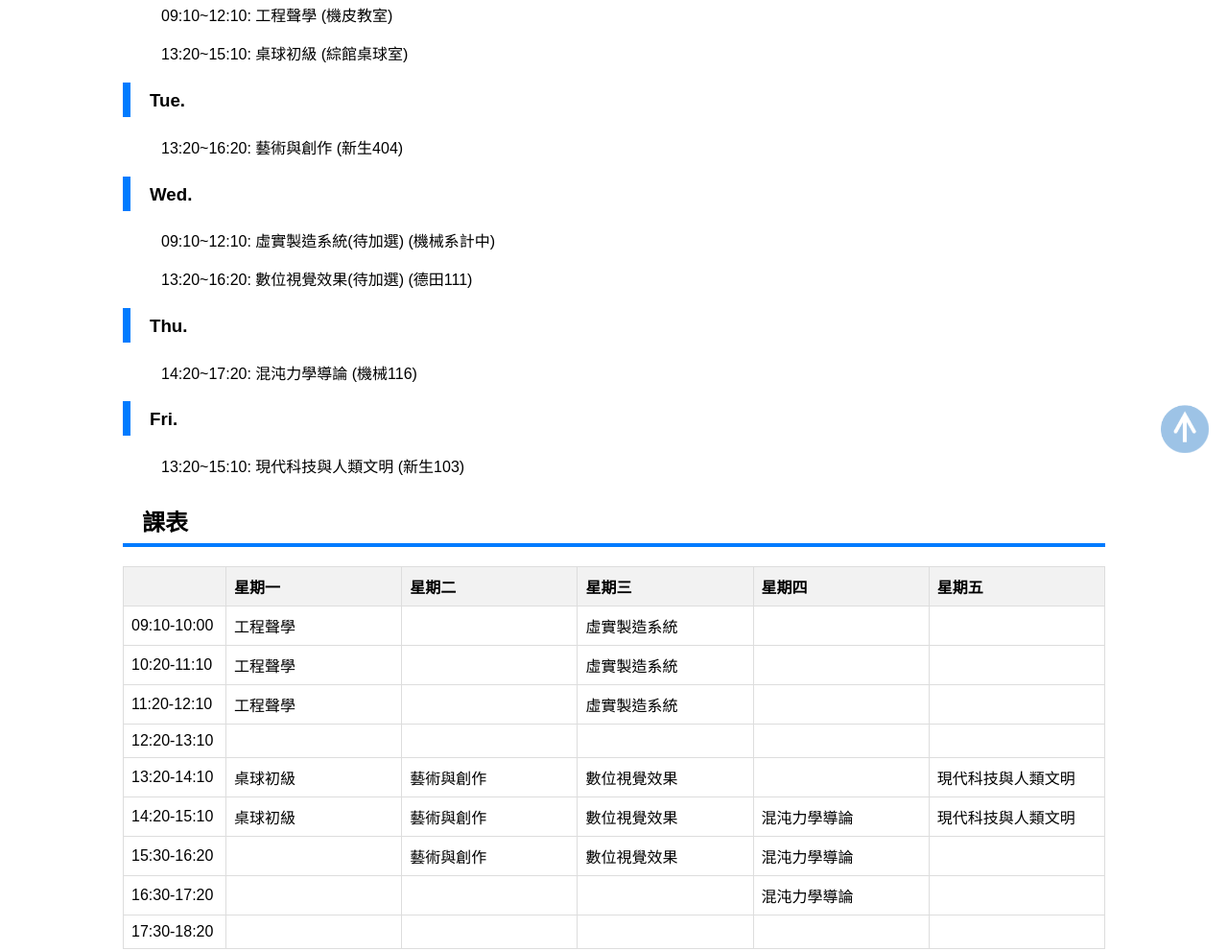
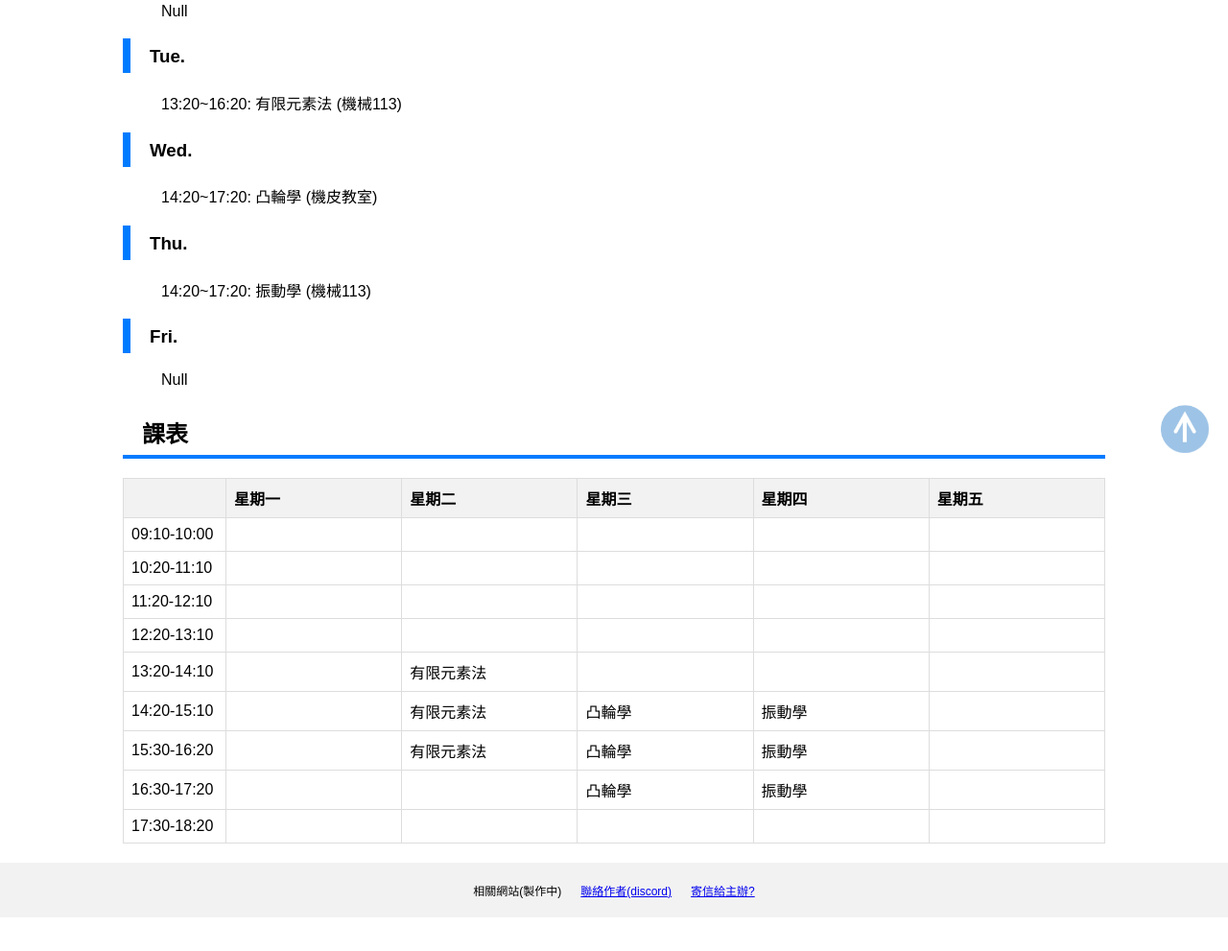
Before and after one commit to russellcbs/schedule_page, a plain HTML site: page index.html in a window 1280 px wide. Shown: the part 308-1299 px from the top of the page at 96% size. After the commit the page ends 1264 px from the top, so only its background shows below. Drawn offline with Linux system fonts and the light colour scheme.

Commit message:
Update to 114 Fall version

```diff
--- a/index.html
+++ b/index.html
@@ -3,12 +3,12 @@
 <head>
     <meta charset="UTF-8">
     <meta name="viewport" content="width=device-width, initial-scale=1.0">
-    <title>114 Spring</title>
+    <title>114 Fall</title>
     <link rel="stylesheet" href="css/styles.css">
 </head>
 <body>
     <header>
-        <h1> 114 Spring - schedule </h1>
+        <h1> 114 Fall - schedule </h1>
     </header>
     <nav class="navigation-bar">
         <button onclick="window.location.href='index.html'">教室</button>
@@ -18,17 +18,15 @@
         <section id="classroom">
             <h2>教室與時間簡表</h2>
                 <h3>Mon.</h3>
-                    <ul>09:10~12:10: 工程聲學 (機皮教室)</ul>
-                    <ul>13:20~15:10: 桌球初級 (綜館桌球室)</ul>
+                    <ul>Null</ul>
                 <h3>Tue.</h3>
-                    <ul>13:20~16:20: 藝術與創作 (新生404)</ul>
+                    <ul>13:20~16:20: 有限元素法 (機械113)</ul>
                 <h3>Wed.</h3>
-                    <ul>09:10~12:10: 虛實製造系統(待加選) (機械系計中)</ul>
-                    <ul>13:20~16:20: 數位視覺效果(待加選) (德田111)</ul>
+                    <ul>14:20~17:20: 凸輪學 (機皮教室)</ul>
                 <h3>Thu.</h3>
-                    <ul>14:20~17:20: 混沌力學導論 (機械116)</ul>
+                    <ul>14:20~17:20: 振動學 (機械113)</ul>
                 <h3>Fri.</h3>
-                    <ul>13:20~15:10: 現代科技與人類文明 (新生103)</ul>
+                    <ul>Null</ul>
         </section>
 
         <section id="schedule_table">
@@ -44,25 +42,25 @@
                 </TR>
                             <TR class="row-a">
                         <Td align="center" width="90px">09:10-10:00</Td>
-                            <Td>工程聲學</Td>
                             <Td></Td>
-                            <Td>虛實製造系統</Td>
+                            <Td></Td>
+                            <Td></Td>
                             <Td></Td>
                             <Td></Td>
                         </tr>
                             <TR class="row-b">
                         <Td align="center" width="90px">10:20-11:10</Td>
-                            <Td>工程聲學</Td>
                             <Td></Td>
-                            <Td>虛實製造系統</Td>
+                            <Td></Td>
+                            <Td></Td>
                             <Td></Td>
                             <Td></Td>
                         </tr>
                             <TR class="row-a">
                         <Td align="center" width="90px">11:20-12:10</Td>
-                            <Td>工程聲學</Td>
                             <Td></Td>
-                            <Td>虛實製造系統</Td>
+                            <Td></Td>
+                            <Td></Td>
                             <Td></Td>
                             <Td></Td>
                         </tr>
@@ -76,34 +74,34 @@
                         </tr>
                             <TR class="row-a">
                         <Td align="center" width="90px">13:20-14:10</Td>
-                            <Td>桌球初級</Td>
-                            <Td>藝術與創作</Td>
-                            <Td>數位視覺效果</Td>
                             <Td></Td>
-                            <Td>現代科技與人類文明</Td>
+                            <Td>有限元素法</Td>
+                            <Td></Td>
+                            <Td></Td>
+                            <Td></Td>
                         </tr>
                             <TR class="row-b">
                         <Td align="center" width="90px">14:20-15:10</Td>
-                            <Td>桌球初級</Td>
-                            <Td>藝術與創作</Td>
-                            <Td>數位視覺效果</Td>
-                            <Td>混沌力學導論</Td>
-                            <Td>現代科技與人類文明</Td>
+                            <Td></Td>
+                            <Td>有限元素法</Td>
+                            <Td>凸輪學</Td>
+                            <Td>振動學</Td>
+                            <Td></Td>
                         </tr>
                             <TR class="row-a">
                         <Td align="center" width="90px">15:30-16:20</Td>
                             <Td></Td>
-                            <Td>藝術與創作</Td>
-                            <Td>數位視覺效果</Td>
-                            <Td>混沌力學導論</Td>
+                            <Td>有限元素法</Td>
+                            <Td>凸輪學</Td>
+                            <Td>振動學</Td>
                             <Td></Td>
                         </tr>
                             <TR class="row-b">
                         <Td align="center" width="90px">16:30-17:20</Td>
                             <Td></Td>
                             <Td></Td>
-                            <Td></Td>
-                            <Td>混沌力學導論</Td>
+                            <Td>凸輪學</Td>
+                            <Td>振動學</Td>
                             <Td></Td>
                         </tr>
                         <Td align="center" width="90px">17:30-18:20</Td>
```
